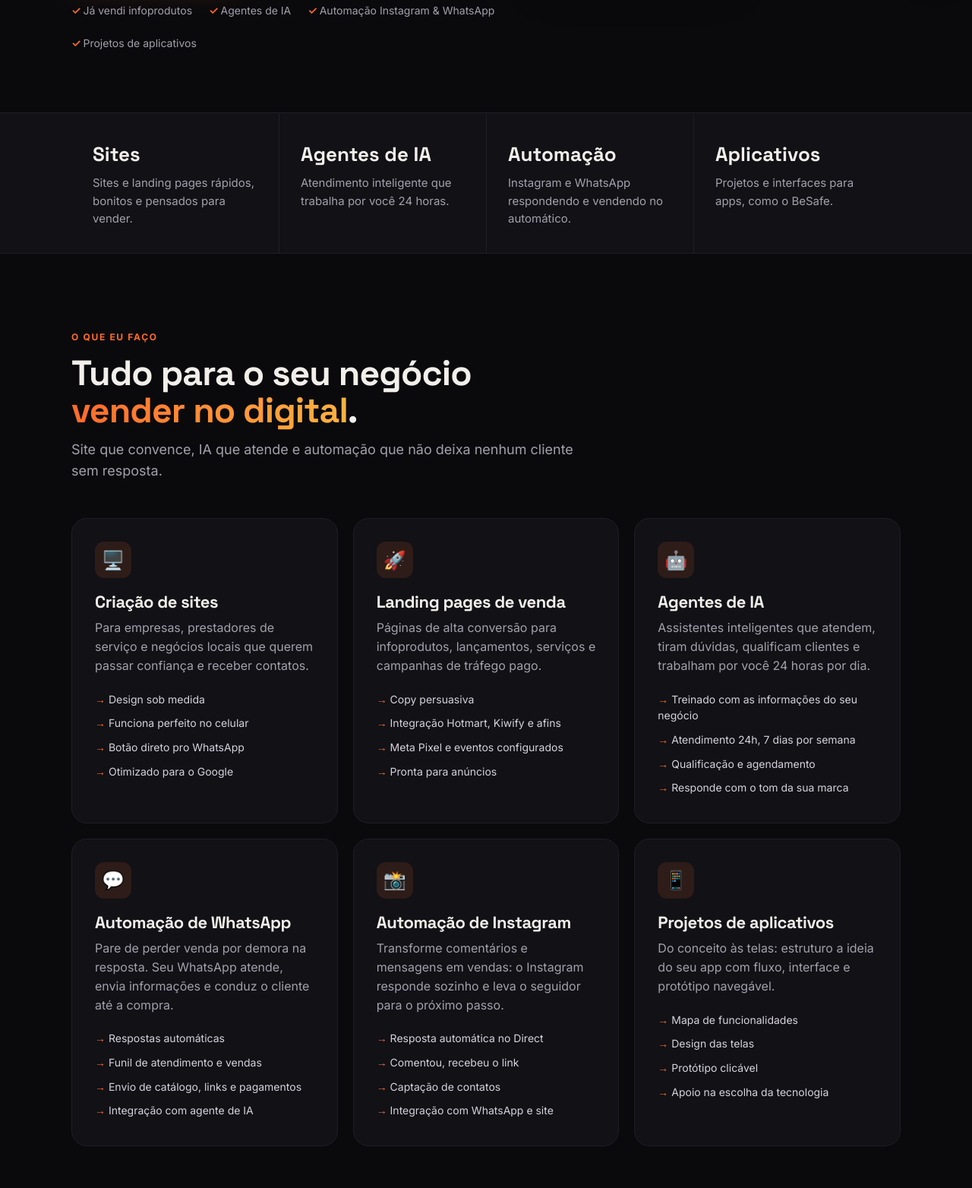
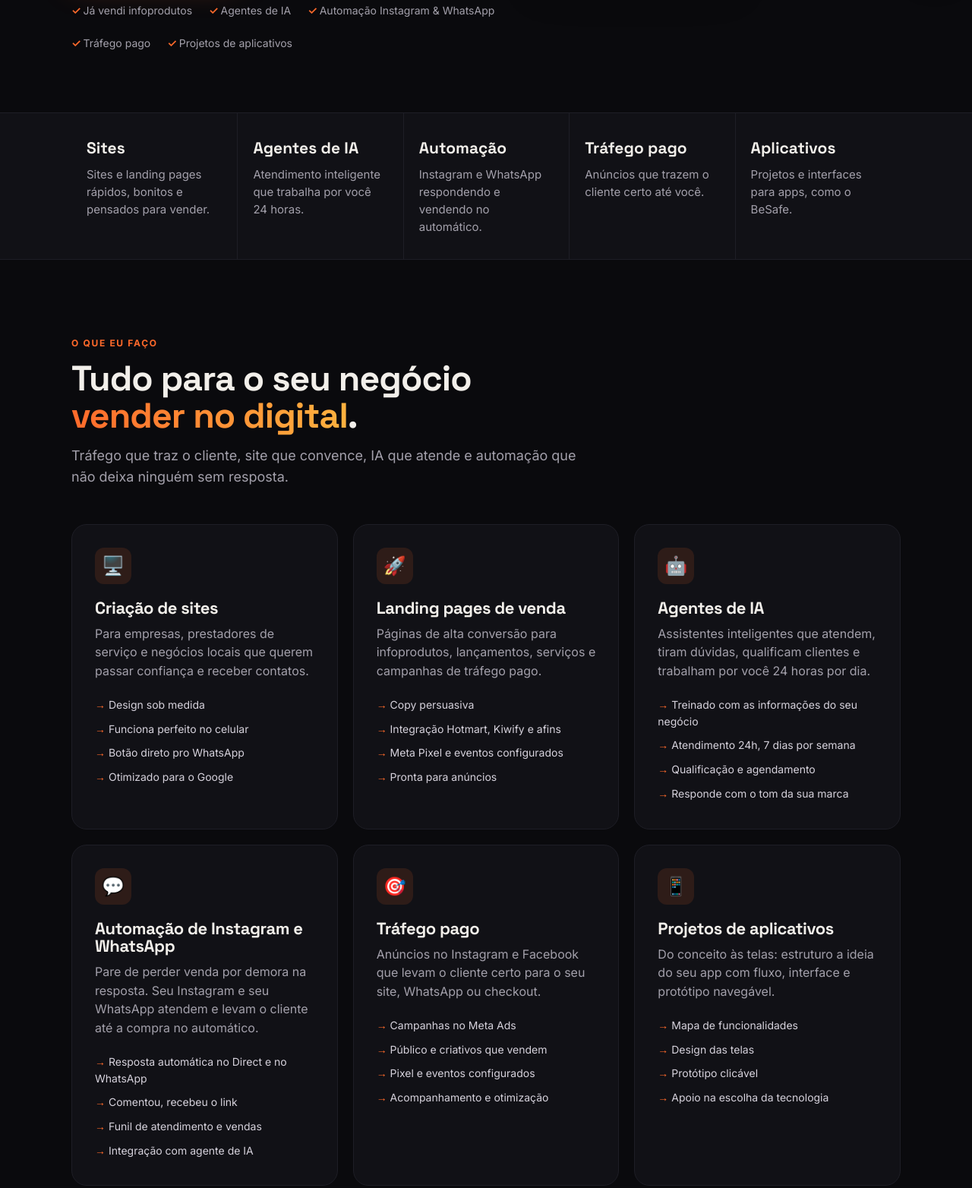
Before and after one commit to henriqueferreira095-afk/henriquenapratica, a plain HTML site: page portfolio/index.html in a window 1280 px wide. Shown: the part 812-2376 px from the top of the page at 76% size. Drawn offline with Linux system fonts and the light colour scheme.

Commit message:
Portfólio: novo título, tráfego pago e automações unificadas
Co-Authored-By: Claude Opus 5.5 <noreply@anthropic.com>
Claude-Session: https://claude.ai/code/session_01HJF9UbGbpTfpWJTqo83HNG

```diff
--- a/portfolio/index.html
+++ b/portfolio/index.html
@@ -3,8 +3,8 @@
 <head>
 <meta charset="utf-8">
 <meta name="viewport" content="width=device-width, initial-scale=1">
-<title>Visuais que Vendem — Claudio Henrique | Sites, Agentes de IA e Automação</title>
-<meta name="description" content="Claudio Henrique, da Visuais que Vendem: criação de sites, agentes de IA, automação de Instagram e WhatsApp e projetos de aplicativos.">
+<title>Visuais que Vendem — Claudio Henrique | Sites, IA, Automação e Tráfego Pago</title>
+<meta name="description" content="Claudio Henrique, da Visuais que Vendem: criação de sites, agentes de IA, automação de Instagram e WhatsApp, tráfego pago e projetos de aplicativos.">
 <meta property="og:title" content="Visuais que Vendem — Claudio Henrique">
 <meta property="og:description" content="Sites e landing pages feitos para vender. Quem cria já vendeu infoprodutos de verdade.">
 <meta property="og:image" content="img/site-metodo-ia.jpg">
@@ -57,10 +57,10 @@ nav .btn{padding:10px 18px;font-size:14px}
 
 /* pilares */
 .strip{border-top:1px solid var(--line);border-bottom:1px solid var(--line);background:var(--bg2)}
-.strip .wrap{display:grid;grid-template-columns:repeat(4,1fr)}
-.strip div.it{padding:34px 28px;border-left:1px solid var(--line)}
+.strip .wrap{display:grid;grid-template-columns:repeat(5,1fr)}
+.strip div.it{padding:30px 20px;border-left:1px solid var(--line)}
 .strip div.it:first-child{border-left:0}
-.strip .n{font-family:'Space Grotesk';font-size:26px;font-weight:700}
+.strip .n{font-family:'Space Grotesk';font-size:21px;font-weight:700}
 .strip p{margin:6px 0 0;color:var(--mut);font-size:15px}
 
 /* serviços */
@@ -181,8 +181,8 @@ footer.ft a:hover{color:var(--txt)}
   <div class="wrap">
     <div>
       <span class="tag">Claudio Henrique · Visuais que Vendem</span>
-      <h1>Sites bonitos são comuns.<br><span class="grad">Eu faço sites que vendem.</span></h1>
-      <p class="lead">Crio sites, agentes de IA, automações de Instagram e WhatsApp e projetos de aplicativos para quem quer transformar visita em cliente, no automático. Antes de vender sites, eu vendi meus próprios infoprodutos. Sei o que faz alguém clicar em “comprar”.</p>
+      <h1>Eu crio sites, IA e automações <span class="grad">que vendem por você.</span></h1>
+      <p class="lead">Crio sites, agentes de IA, automações de Instagram e WhatsApp, tráfego pago e projetos de aplicativos para quem quer transformar visita em cliente, no automático. Antes de vender sites, eu vendi meus próprios infoprodutos. Sei o que faz alguém clicar em “comprar”.</p>
       <div class="hero-ctas">
         <a class="btn btn-p" href="https://wa.me/message/GIDUYFGESZKTD1" target="_blank" rel="noopener">Quero vender mais →</a>
         <a class="btn btn-g" href="#portfolio">Ver projetos</a>
@@ -191,6 +191,7 @@ footer.ft a:hover{color:var(--txt)}
         <span>Já vendi infoprodutos</span>
         <span>Agentes de IA</span>
         <span>Automação Instagram &amp; WhatsApp</span>
+        <span>Tráfego pago</span>
         <span>Projetos de aplicativos</span>
       </div>
     </div>
@@ -206,6 +207,7 @@ footer.ft a:hover{color:var(--txt)}
     <div class="it"><div class="n">Sites</div><p>Sites e landing pages rápidos, bonitos e pensados para vender.</p></div>
     <div class="it"><div class="n">Agentes de IA</div><p>Atendimento inteligente que trabalha por você 24 horas.</p></div>
     <div class="it"><div class="n">Automação</div><p>Instagram e WhatsApp respondendo e vendendo no automático.</p></div>
+    <div class="it"><div class="n">Tráfego pago</div><p>Anúncios que trazem o cliente certo até você.</p></div>
     <div class="it"><div class="n">Aplicativos</div><p>Projetos e interfaces para apps, como o BeSafe.</p></div>
   </div>
 </div>
@@ -215,7 +217,7 @@ footer.ft a:hover{color:var(--txt)}
     <div class="sec-head">
       <span class="tag">O que eu faço</span>
       <h2>Tudo para o seu negócio <span class="grad">vender no digital</span>.</h2>
-      <p>Site que convence, IA que atende e automação que não deixa nenhum cliente sem resposta.</p>
+      <p>Tráfego que traz o cliente, site que convence, IA que atende e automação que não deixa ninguém sem resposta.</p>
     </div>
     <div class="grid3">
       <div class="svc">
@@ -238,15 +240,15 @@ footer.ft a:hover{color:var(--txt)}
       </div>
       <div class="svc">
         <div class="ic">💬</div>
-        <h3>Automação de WhatsApp</h3>
-        <p>Pare de perder venda por demora na resposta. Seu WhatsApp atende, envia informações e conduz o cliente até a compra.</p>
-        <ul><li>Respostas automáticas</li><li>Funil de atendimento e vendas</li><li>Envio de catálogo, links e pagamentos</li><li>Integração com agente de IA</li></ul>
+        <h3>Automação de Instagram e WhatsApp</h3>
+        <p>Pare de perder venda por demora na resposta. Seu Instagram e seu WhatsApp atendem e levam o cliente até a compra no automático.</p>
+        <ul><li>Resposta automática no Direct e no WhatsApp</li><li>Comentou, recebeu o link</li><li>Funil de atendimento e vendas</li><li>Integração com agente de IA</li></ul>
       </div>
       <div class="svc">
-        <div class="ic">📸</div>
-        <h3>Automação de Instagram</h3>
-        <p>Transforme comentários e mensagens em vendas: o Instagram responde sozinho e leva o seguidor para o próximo passo.</p>
-        <ul><li>Resposta automática no Direct</li><li>Comentou, recebeu o link</li><li>Captação de contatos</li><li>Integração com WhatsApp e site</li></ul>
+        <div class="ic">🎯</div>
+        <h3>Tráfego pago</h3>
+        <p>Anúncios no Instagram e Facebook que levam o cliente certo para o seu site, WhatsApp ou checkout.</p>
+        <ul><li>Campanhas no Meta Ads</li><li>Público e criativos que vendem</li><li>Pixel e eventos configurados</li><li>Acompanhamento e otimização</li></ul>
       </div>
       <div class="svc">
         <div class="ic">📱</div>
@@ -331,7 +333,7 @@ footer.ft a:hover{color:var(--txt)}
       <div class="step"><h3>Conversa</h3><p>Entendo seu negócio, seu cliente e o que você quer vender.</p></div>
       <div class="step"><h3>Estratégia</h3><p>Defino a estrutura do site, do agente ou da automação e a mensagem que faz o cliente agir.</p></div>
       <div class="step"><h3>Criação</h3><p>Design e desenvolvimento, com você acompanhando e pedindo ajustes.</p></div>
-      <div class="step"><h3>No ar</h3><p>Publico e conecto tudo: site, IA, WhatsApp, Instagram, checkout e Pixel.</p></div>
+      <div class="step"><h3>No ar</h3><p>Publico, conecto tudo e coloco os anúncios para rodar.</p></div>
     </div>
   </div>
 </section>
@@ -345,7 +347,8 @@ footer.ft a:hover{color:var(--txt)}
       <li><b>01</b><div><strong>Experiência de quem vende</strong><span>Já lancei e vendi infoprodutos. Sei o que converte de verdade.</span></div></li>
       <li><b>02</b><div><strong>Visual que gera confiança</strong><span>Design moderno que faz seu negócio parecer tão bom quanto ele é.</span></div></li>
       <li><b>03</b><div><strong>Atendimento no automático</strong><span>Agentes de IA e automações que respondem na hora, até de madrugada.</span></div></li>
-      <li><b>04</b><div><strong>Atendimento direto</strong><span>Você fala comigo, sem intermediário, do início ao fim.</span></div></li>
+      <li><b>04</b><div><strong>Tráfego pago incluso na estratégia</strong><span>Eu mesmo faço os anúncios, então site, IA e campanha trabalham juntos.</span></div></li>
+      <li><b>05</b><div><strong>Atendimento direto</strong><span>Você fala comigo, sem intermediário, do início ao fim.</span></div></li>
     </ul>
   </div>
 </section>
@@ -362,6 +365,7 @@ footer.ft a:hover{color:var(--txt)}
     <details><summary>Você integra com Hotmart, Kiwify, WhatsApp e Pixel?</summary><p>Sim. Conecto o checkout, o botão de WhatsApp e o Meta Pixel com os eventos de venda, para seus anúncios otimizarem certo.</p></details>
     <details><summary>O que um agente de IA faz pelo meu negócio?</summary><p>Ele atende seus clientes como um funcionário treinado: responde dúvidas, apresenta produtos, qualifica quem tem interesse e pode agendar ou encaminhar para você, a qualquer hora.</p></details>
     <details><summary>A automação funciona no meu WhatsApp e Instagram atuais?</summary><p>Sim. Configuro a automação nas suas contas, respeitando as regras das plataformas, para você não perder os contatos que já tem.</p></details>
+    <details><summary>Você também faz os anúncios?</summary><p>Sim. Faço o tráfego pago no Instagram e Facebook (Meta Ads), com Pixel configurado, para levar clientes direto para o seu site ou WhatsApp.</p></details>
     <details><summary>Posso pedir alterações?</summary><p>Pode. Você acompanha a criação e pede ajustes antes de tudo ir ao ar.</p></details>
   </div>
 </section>
```
